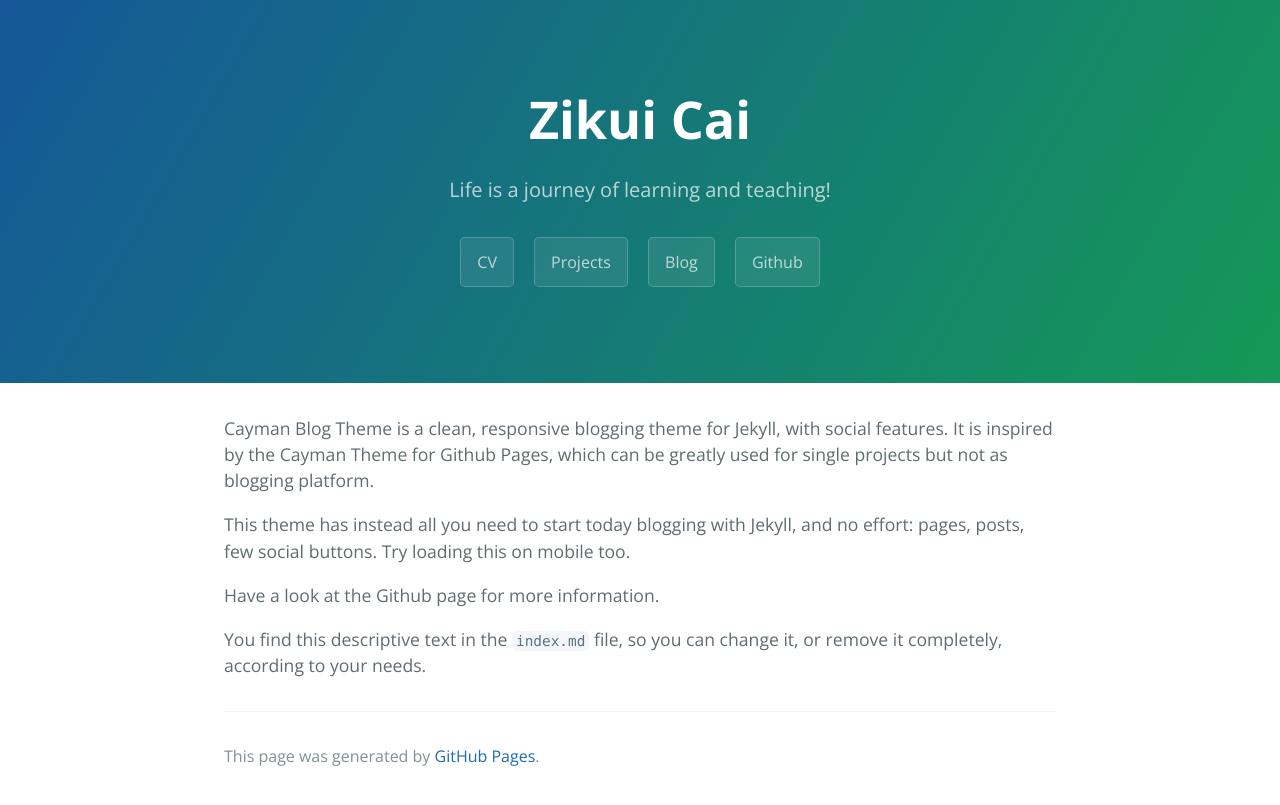
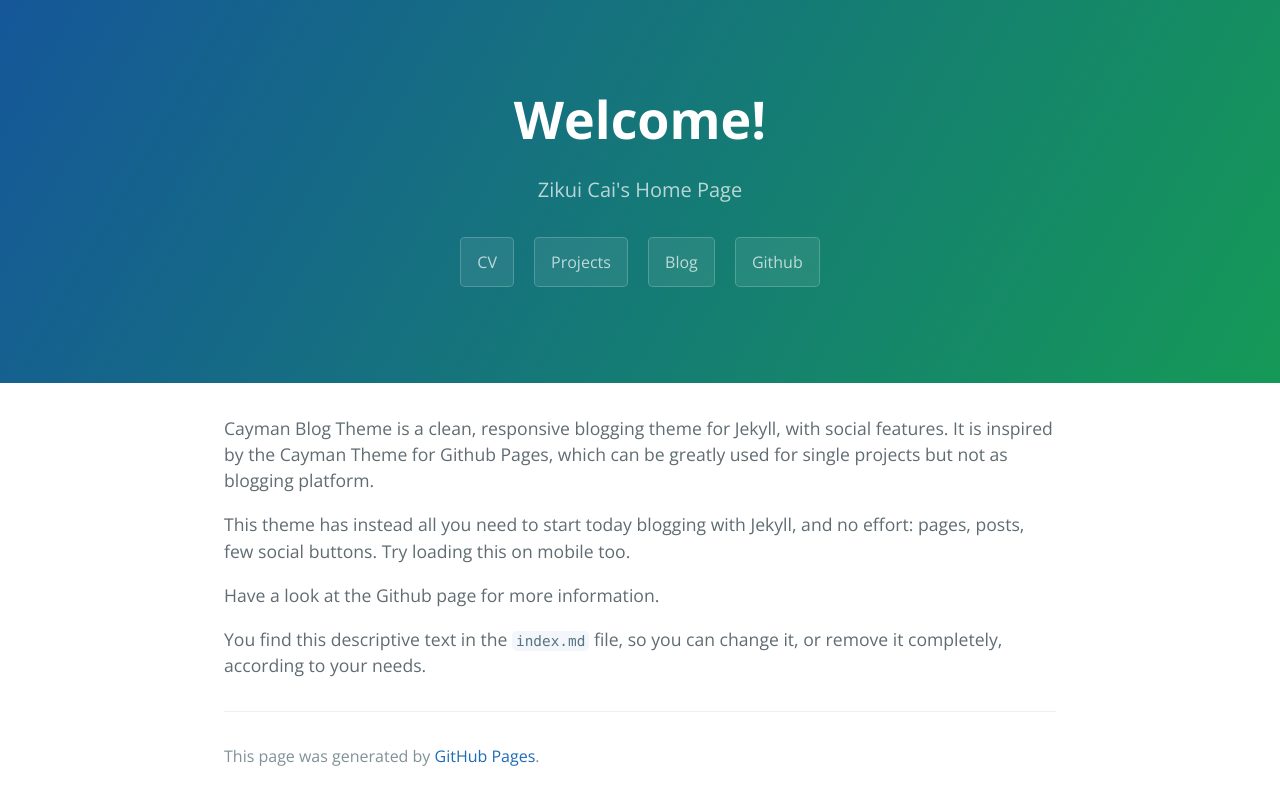
Before and after one commit to zikuicai/zikuicai.github.io, a Jekyll site: the page built from index.md, in a window 1280 px wide. Shown: the top 805 px of the page. Built offline with Jekyll 4.4.1, drawn with Linux system fonts in a browser that asks for light colours.

Commit message:
Update _config.yml

```diff
--- a/_config.yml
+++ b/_config.yml
@@ -1,5 +1,5 @@
-title: Zikui Cai
-description: Life is a journey of learning and teaching!
+title: Welcome!
+description: Zikui Cai's Home Page
 show_downloads: true
 google_analytics:
 theme: jekyll-theme-cayman
```
